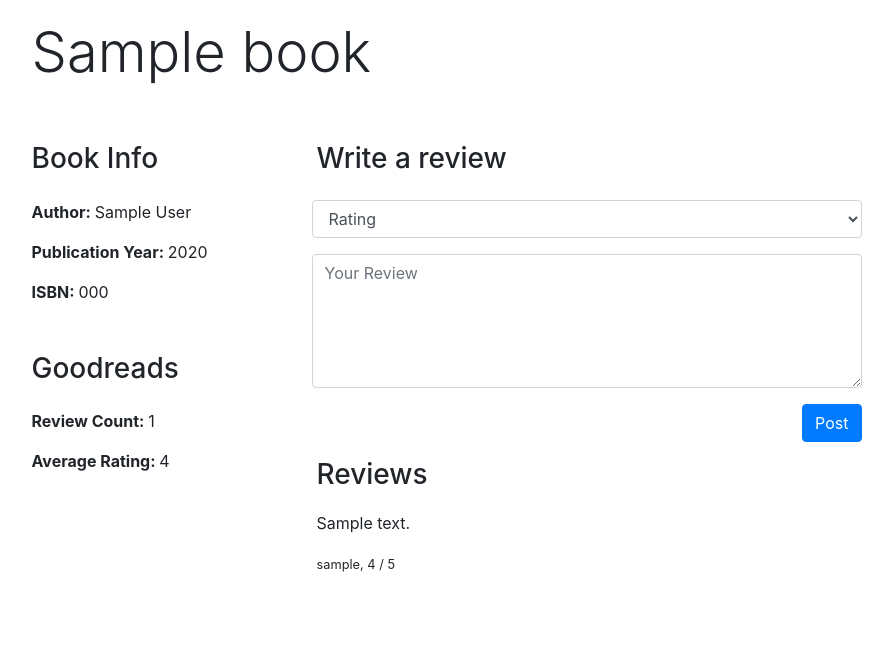
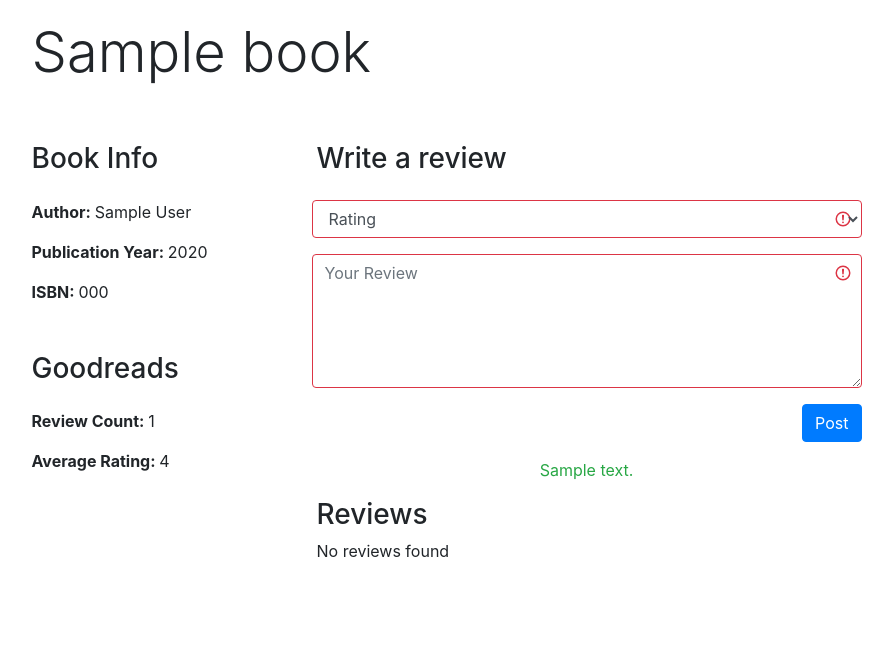
Before and after one commit to itsjeevan/book-bash, a Flask app: template templates/book.html in a window 1280 px wide. Shown: the part 325-976 px from the top of the page, without its empty margins (196-1089 px from the left). After the commit the page ends 882 px from the top, so only its background shows below. Run offline with Flask 2, Linux system fonts and the light colour scheme; the template is opened without the code that fills it: most values are stand-ins (such as "Sample title", 1, 10 or a date in 2020); some libraries are stand-ins or nearby versions.

Commit message:
Review form validation

```diff
--- a/application.py
+++ b/application.py
@@ -31,7 +31,6 @@ db = scoped_session(sessionmaker(bind=engine))
 def index():
 
     # Form validation flags
-    is_invalid = False
     invalid_feedback = False
 
     if request.method == "GET":
@@ -48,9 +47,8 @@ def index():
 
         # Redirect if missing fields
         if username == "" or password == "":
-            is_invalid = True
             invalid_feedback = "All fields required."
-            return render_template("login.html", is_invalid = is_invalid, invalid_feedback = invalid_feedback)
+            return render_template("login.html", invalid_feedback = invalid_feedback)
 
         # Get user's data from table
         user = db.execute("""
@@ -67,9 +65,8 @@ def index():
                     session["user_username"] = user.username
                     return redirect("/search")
 
-            is_invalid = True
             invalid_feedback = "Username and password doesn't match."
-            return render_template("login.html", is_invalid = is_invalid, invalid_feedback = invalid_feedback)
+            return render_template("login.html", invalid_feedback = invalid_feedback)
 
         # If Register button pressed
         elif request.form.get("button") == "register":
@@ -92,9 +89,8 @@ def index():
 
             # User already exists
             else:
-                is_invalid = True
                 invalid_feedback = "User already exists."
-                return render_template("login.html", is_invalid = is_invalid, invalid_feedback = invalid_feedback)
+                return render_template("login.html", invalid_feedback = invalid_feedback)
 
 
 # Search for a book
@@ -140,65 +136,78 @@ def search():
 @app.route("/book/<string:isbn>", methods=["GET", "POST"])
 def book(isbn):
 
-    # Get JSON from Goodreads
-    res = requests.get("""
-        https://www.goodreads.com/book/review_counts.json""",
-        params={"key": api_key, "isbns": isbn})
-
-    # Check status code
-    if res.status_code != 200:
-        return redirect("/")
-
-    # Parse JSON and retrieve values
-    res = res.json()
-    review_count = res["books"][0]["work_ratings_count"]
-    average_rating = res["books"][0]["average_rating"]
-
-    # Retrieve book info from ISBN
-    book = db.execute("""
-        SELECT * FROM books WHERE isbn = :isbn""",
-        {"isbn": isbn}).fetchone()
-
-    # Retrieve review info for book
-    reviews = db.execute("""
-        SELECT * FROM reviews WHERE book_isbn = :book_isbn ORDER BY id DESC""",
-        {"book_isbn": book.isbn}).fetchall()
-
-
     # If user is logged in
     if session.get("user_username") is not None:
 
+        # Get JSON from Goodreads
+        res = requests.get("""
+            https://www.goodreads.com/book/review_counts.json""",
+            params={"key": api_key, "isbns": isbn})
+
+        # Check status code
+        if res.status_code != 200:
+            return redirect("/search")
+
+        # Parse JSON and retrieve values
+        res = res.json()
+        review_count = res["books"][0]["work_ratings_count"]
+        average_rating = res["books"][0]["average_rating"]
+
+        # Retrieve book info from ISBN
+        book = db.execute("""
+            SELECT * FROM books WHERE isbn = :isbn""",
+            {"isbn": isbn}).fetchone()
+
+        # Flags
+        reviewed = False
+        invalid_feedback = False
+
+        # If leaving a review
         if request.method == "POST":
 
+            review = request.form.get("review")
+            rating = request.form.get("rating")
+
+            # Check if fields empty
+            if review == "" or rating is None:
+                invalid_feedback = "All fields required."
+                pass
+
             # Check if user has reviewed this book
-            if db.execute("""
+            elif db.execute("""
                 SELECT * FROM reviews WHERE book_isbn = :book_isbn AND user_username = :user_username""",
                 {"book_isbn": isbn, "user_username": session["user_username"]}).rowcount > 0:
-
-                return redirect("/")
+                reviewed = "You've already reviewed this book."
 
             # Store review in table
-            review = request.form.get("review")
-            rating = request.form.get("rating")
-            db.execute("""
-                INSERT INTO reviews (book_isbn, user_username, review, rating)
-                VALUES (:book_isbn, :user_username, :review, :rating)""", {
-                "book_isbn": book.isbn,
-                "user_username": session["user_username"],
-                "review": review,
-                "rating": rating})
-            db.commit()
+            else:
+                db.execute("""
+                    INSERT INTO reviews (book_isbn, user_username, review, rating)
+                    VALUES (:book_isbn, :user_username, :review, :rating)""", {
+                    "book_isbn": book.isbn,
+                    "user_username": session["user_username"],
+                    "review": review,
+                    "rating": rating})
+                db.commit()
 
-            # Query for updated reviews
-            reviews = db.execute("""
-                SELECT * FROM reviews WHERE book_isbn = :book_isbn ORDER BY id DESC""",
-                {"book_isbn": book.isbn}).fetchall()
+        # Query for updated reviews
+        reviews = db.execute("""
+            SELECT * FROM reviews WHERE book_isbn = :book_isbn ORDER BY id DESC""",
+            {"book_isbn": book.isbn})
+
+        # If results found, set flag
+        results = False
+        if reviews.rowcount != 0:
+            results = True
 
         return render_template("book.html",
             book = book,
             reviews = reviews,
             review_count = review_count,
-            average_rating = average_rating)
+            average_rating = average_rating,
+            results = results,
+            reviewed = reviewed,
+            invalid_feedback = invalid_feedback)
 
     # Redirect if user not logged in
     else:
--- a/templates/book.html
+++ b/templates/book.html
@@ -36,7 +36,7 @@
 
         <form action="{{ url_for('book', isbn=book.isbn) }}" method="post">
             <div class="form-group form-row">
-                <select class="form-control" name="rating">
+                <select class="form-control{% if invalid_feedback %} is-invalid{% endif %}" name="rating">
                     <option selected disabled>Rating</option>
                     <option value="1">1 star</option>
                     <option value="2">2 stars</option>
@@ -46,15 +46,22 @@
                 </select>
             </div>
             <div class="form-group form-row">
-                <textarea name="review" class="form-control" placeholder="Your Review" rows="5"></textarea>
+                <textarea name="review" class="form-control{% if invalid_feedback %} is-invalid{% endif %}" placeholder="Your Review" rows="5"></textarea>
             </div>
             <div class="form-group form-row justify-content-end">
                 <button type="submit" class="btn btn-primary">Post</button>
             </div>
         </form>
 
+        {% if reviewed %}
+        <p class="text-center text-success">{{ reviewed }}</p>
+        {% elif invalid_feedback %}
+        <p class="text-center text-danger">{{ invalid_feedback }}</p>
+        {% endif %}
+
         <h3>Reviews</h3>
 
+        {% if results %}
         <ul class="list-group list-group-flush">
             {% for review in reviews %}
             <li class="list-group-item pl-0">
@@ -63,6 +70,10 @@
             </li>
             {% endfor %}
         </ul>
+        {% else %}
+        <p>No reviews found</p>
+        {% endif %}
+
 
     </div>
 
--- a/templates/login.html
+++ b/templates/login.html
@@ -13,10 +13,10 @@
 
                 <form action="{{ url_for('index') }}" method="post">
                     <div class="form-group">
-                        <input type="text" class="form-control{% if is_invalid %} is-invalid{% endif %}" name="username" placeholder="Username">
+                        <input type="text" class="form-control{% if invalid_feedback %} is-invalid{% endif %}" name="username" placeholder="Username">
                     </div>
                     <div class="form-group">
-                        <input type="password" class="form-control{% if is_invalid %} is-invalid{% endif %}" name="password" placeholder="Password">
+                        <input type="password" class="form-control{% if invalid_feedback %} is-invalid{% endif %}" name="password" placeholder="Password">
                         {% if invalid_feedback %}<div class="invalid-feedback">{{ invalid_feedback }}</div>{% endif %}
                     </div>
                     <div class="form-group">
```
